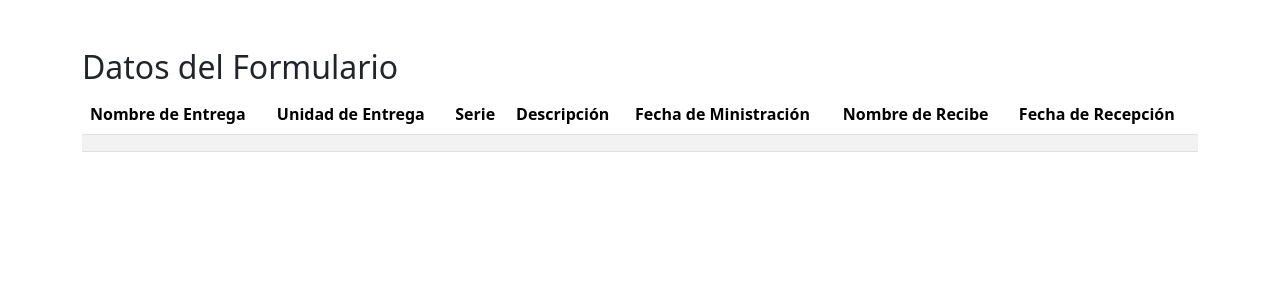
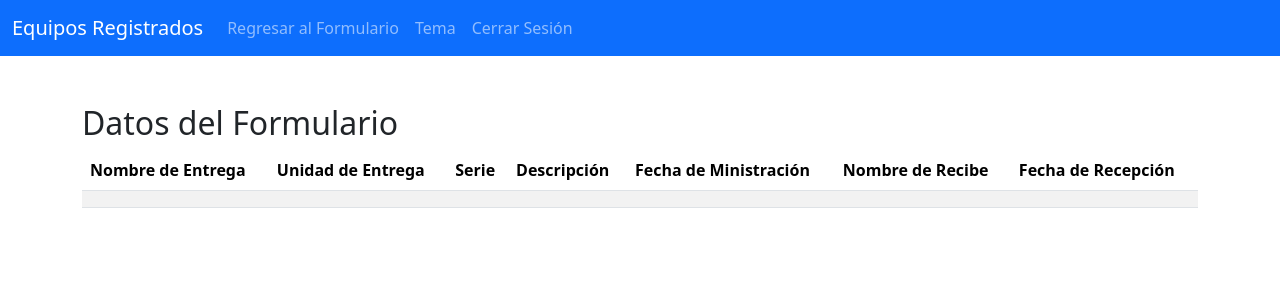
Before and after one commit to Ebgmoreno/CEEFA, an Angular app: page /visualizacion in a window 1280 px wide. Shown: the top 300 px of the page. Built offline with nearby package versions, Linux system fonts and the light colour scheme.

Commit message:
Pagina de Visualizacion

```diff
--- a/src/app/formulario-equipo/formulario-equipo.component.html
+++ b/src/app/formulario-equipo/formulario-equipo.component.html
@@ -16,10 +16,6 @@
 
         <li class="nav-item">
           <a class="nav-link" (click)="limpiarFormulario()">Limpiar Formulario</a>
-        </li>
-
-        <li class="nav-item">
-          <a class="nav-link" routerLink="/prueba">Prueba</a>
         </li>
 
         <li class="nav-item">
--- a/src/app/visualizacion/visualizacion.component.html
+++ b/src/app/visualizacion/visualizacion.component.html
@@ -1,3 +1,29 @@
+<nav class="navbar navbar-expand-lg bg-primary" data-bs-theme="dark">
+  <div class="container-fluid">
+    <span class="navbar-brand">Equipos Registrados</span>
+
+    <button class="navbar-toggler" type="button" data-bs-toggle="collapse" data-bs-target="#navbarColor01" aria-controls="navbarColor01" aria-expanded="false" aria-label="Toggle navigation">
+      <span class="navbar-toggler-icon"></span>
+    </button>
+    <div class="collapse navbar-collapse" id="navbarColor01">
+      <ul class="navbar-nav me-auto">
+
+        <li class="nav-item">
+          <a class="nav-link" (click)="navegarAFormulario()">Regresar al Formulario</a>
+        </li>
+
+        <li class="nav-item">
+          <a class="nav-link" (click)="cambiarTema()">Tema</a>
+        </li>
+
+        <li class="nav-item">
+          <a class="nav-link" (click)="cerrarSesion()">Cerrar Sesión</a>
+        </li>
+      </ul>
+    </div>
+  </div>
+</nav>
+
 <div class="container mt-5">
   <h2>Datos del Formulario</h2>
   <table class="table table-striped">
--- a/src/app/visualizacion/visualizacion.component.ts
+++ b/src/app/visualizacion/visualizacion.component.ts
@@ -1,5 +1,6 @@
 import { CommonModule } from '@angular/common';
-import { Component, OnInit } from '@angular/core';
+import { Component, OnInit, Renderer2 } from '@angular/core';
+import { Router } from '@angular/router';
 
 interface Equipo {
   nombreEntrega: string;
@@ -29,6 +30,17 @@
     fechaRecepcion: ''
   };
 
+  temaOscuro: boolean = false;
+
+  constructor(
+    private router: Router,
+    private renderer: Renderer2
+  ) {}
+
+  navegarAFormulario() {
+    this.router.navigate(['/formulario']);
+  }
+
   ngOnInit() {
     const datosGuardados = localStorage.getItem('datosFormulario');
 
@@ -43,4 +55,21 @@
       console.warn("No se encontraron datos de equipos en localStorage.");
     }
   }
+
+
+  cambiarTema() {
+    this.temaOscuro = !this.temaOscuro;
+
+    if (this.temaOscuro) {
+      this.renderer.addClass(document.body, 'bg-dark');
+      this.renderer.addClass(document.body, 'navbar-dark');
+    } else {
+      this.renderer.removeClass(document.body, 'bg-dark');
+      this.renderer.removeClass(document.body, 'navbar-dark');
+    }
+  }
+
+  cerrarSesion() {
+    this.router.navigate(['/']);
+  }
 }
```
